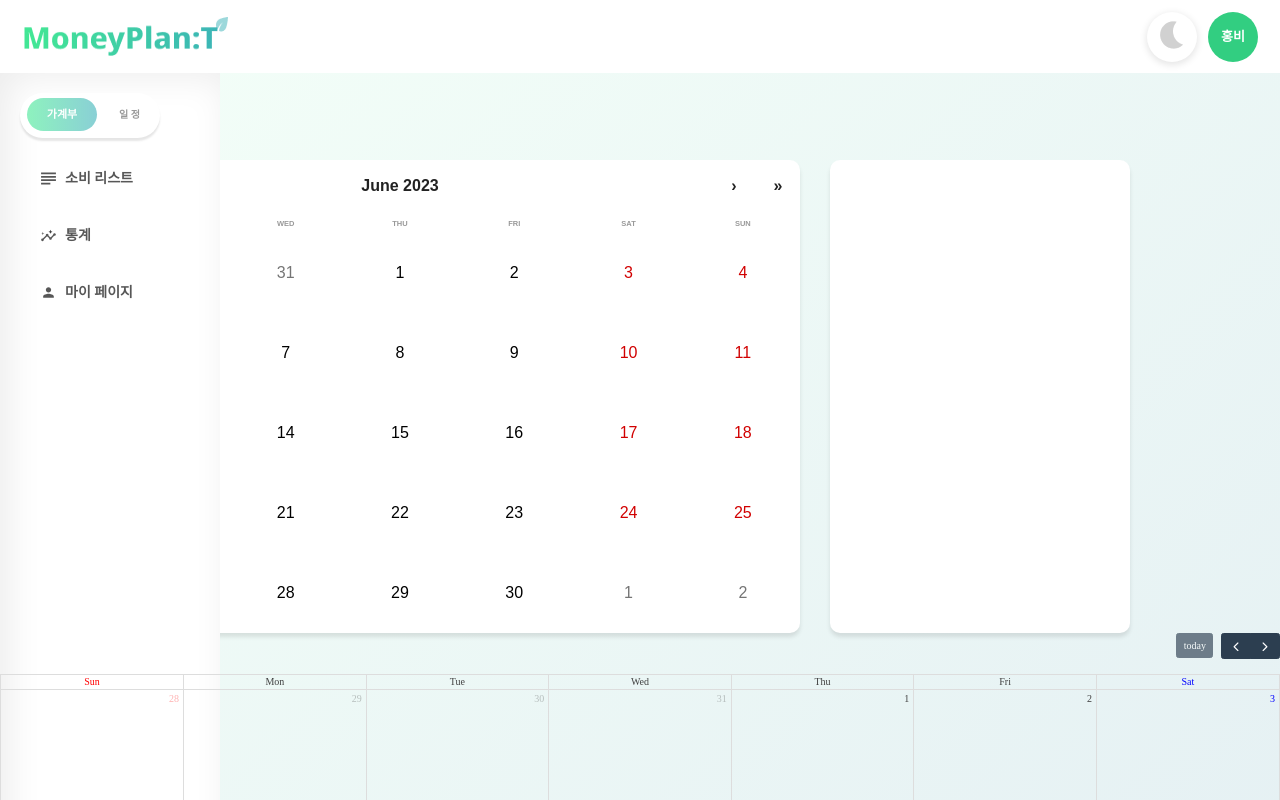
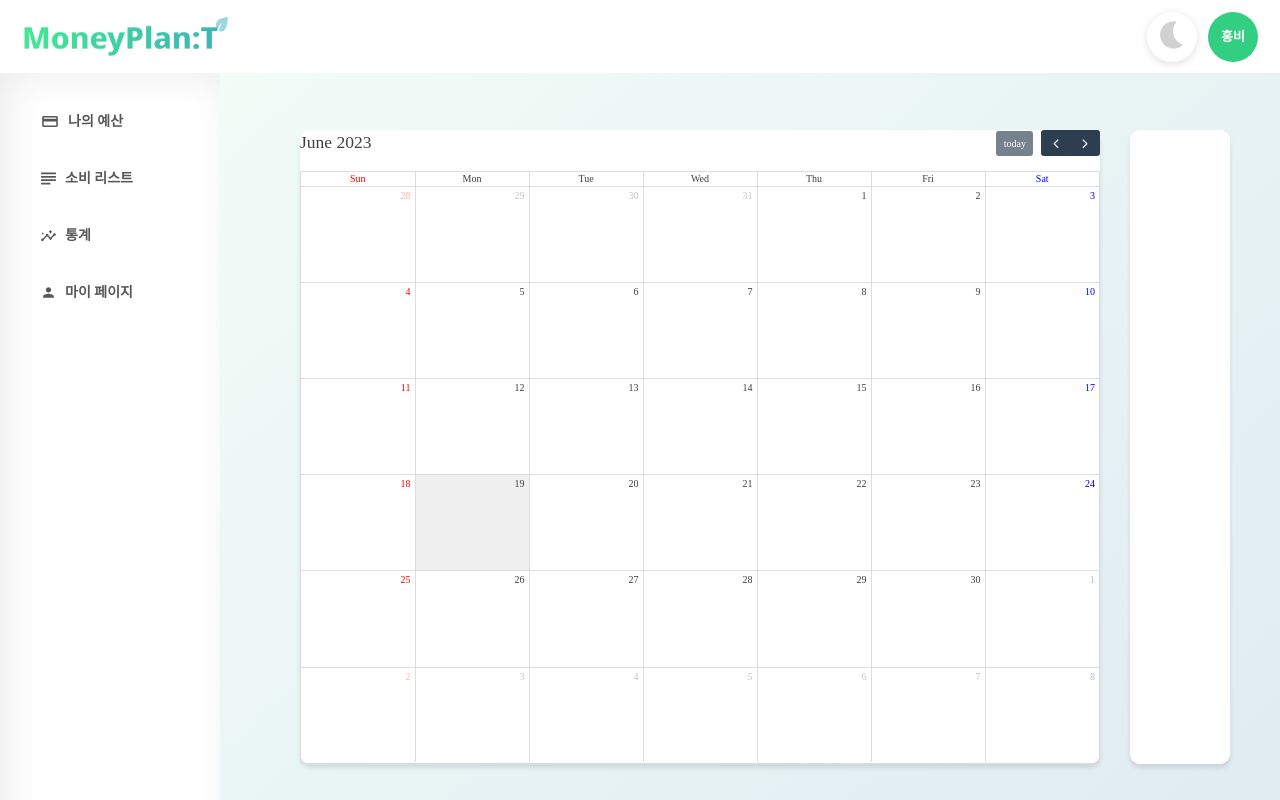
Before and after one commit to lamsasa/frontCheck, a React (Create React App) app: page / in a window 1280 px wide. Shown: the top 800 px of the page. Built offline with nearby package versions, Linux system fonts and the light colour scheme.

Commit message:
🎨 홈화면 스타일 수정

```diff
--- a/src/pages/Common/Header.jsx
+++ b/src/pages/Common/Header.jsx
@@ -11,8 +11,10 @@ const Logo = styled.img`
 `
 
 const Container = styled.div`
+    z-index: 1;
     width: 100%;
     height: 73px;
+    position: fixed;
     padding: 0 11px 0 22px;
     background-color: ${( {theme}) => theme.bgColor};
     display: flex;
--- a/src/pages/Common/calendar/MyCalendar.css
+++ b/src/pages/Common/calendar/MyCalendar.css
@@ -1,13 +1,14 @@
-#calendar {
+.fc {
     width: 800px;
     height: auto;
+    margin-top: 80px;
+    margin-left: 250px;
     background-color: #fff;
 
-    border: 0px;
+
     border-radius: 10px;
     box-shadow: 0px 4px 4px rgba(0, 0, 0, 0.1);
 
-    border: none;
 }
 
 /* 일요일 날짜: 빨간색 */
@@ -20,7 +21,23 @@
     color: blue;
 }
 
+.fc-day-today {
+    --fc-today-bg-color: #f0f0f0;
+}
 
-.fc-day-today {
-    --fc-today-bg-color: #DFF6EE;
+table, tr, td, th{
+    border-collapse : collapse;
+
+    border:none;
+   }
+
+.react-calendar {
+
+    border-collapse : collapse;
+
 }
+
+.fc-scrollgrid-section {
+    border: 0px;
+    border-collapse : collapse;
+}
--- a/src/pages/Home.jsx
+++ b/src/pages/Home.jsx
@@ -1,17 +1,21 @@
 import React from "react";
 import styled from "styled-components";
-import Calendar from "react-calendar";
+// import Calendar from "react-calendar";
 import "react-calendar/dist/Calendar.css";
 import "../styles/calendar.css";
 import MyCalendar from './Common/calendar/MyCalendar.jsx';
 import Header from './Common/Header'
 import Navbar from "./Common/Navbar";
 
+
 const CalendarContainer = styled.div`
 display: flex;
 flex-direction: row;
+margin: 50px;
+
 
 .calendar-tab {
+        margin-top: 80px;
         margin-left: 30px;
         width: 300px;
         padding: 10px;
@@ -32,7 +36,6 @@ const HomeContainer = styled.div`
     /* align-items: center; */
     /* justify-content: center; */
     /* vertical-align: center; */
-
 
 
 // 가계부,일정 전환 스위치
@@ -80,7 +83,6 @@ const HomeContainer = styled.div`
 
   border-radius: 60px;
   border: 1px solid linear-gradient(89.63deg, rgba(66, 230, 149, 0.6) 5.56%, rgba(59, 178, 184, 0.6) 96.4%, rgba(59, 178, 184, 0.6) 96.4%);
-
   transition: left 0.3s;
 }
 
@@ -122,42 +124,36 @@ const Home = () => {
   return (
 
     <HomeContainer>
-        <Header/>
+      <Header />
       <Navbar/>
-        <div className="container">
 
-          <div id="container">
+
+      <CalendarContainer>
+
+      {/* <div className="container">
           <div class="toggle-switch">
             <input type="checkbox" id="chkTog2" />
             <label for="chkTog2">
               <span class="toggle-track"></span>
             </label>
           </div>
-          </div>
-
-        </div>
-
-
-        <CalendarContainer>
-          <div className="calendar">
-            <Calendar
-              locale="en" />
-          </div>
-
-          <div className="calendar-tab" >
-
-          </div>
-
-        </CalendarContainer>
+      </div> */}
 
         <div className="App">
           <MyCalendar />
         </div>
 
+        {/* <div className="calendar">
+          <Calendar locale="en" />
+        </div> */}
+
+        <div className="calendar-tab" >
+        </div>
+
+      </CalendarContainer>
+
     </HomeContainer>
-
   );
 };
 
-
 export default Home;
--- a/src/styles/StyledComponent.jsx
+++ b/src/styles/StyledComponent.jsx
@@ -41,7 +41,7 @@ const ClickButton = styled.button`
   width: ${props => props.width || '128px'};
   height: ${props => props.height || '40px'};
 
-  background: linear-gradient(99.99deg, rgba(66, 230, 149, 0.8) 1.31%, rgba(59, 178, 184, 0.8) 98.06%);
+  background: linear-gradient(100deg, rgba(66, 230, 149, 0.7) 3.56%, rgba(59, 178, 184, 0.7) 96.4%);
   box-shadow: 0px 3px 2px rgba(0, 0, 0, 0.1);
   border-radius: 5px;
   border: none;
@@ -50,7 +50,7 @@ const ClickButton = styled.button`
   color: #FFFFFF;
 
   &:hover {
-    background: linear-gradient(99.99deg, rgba(66, 230, 149, 1) 1.31%, rgba(59, 178, 184, 1) 98.06%);
+    background: linear-gradient(100deg, rgba(66, 230, 149, 1) 3.56%, rgba(59, 178, 184, 1) 96.4%);
   }
 `;
 
@@ -87,7 +87,7 @@ const OnButton = styled.span`
   width: ${({ width }) => width || '73px'};
   height: ${({ height }) => height || '40px'};
   transition: 0.2s;
-  background: linear-gradient(135deg, rgba(66, 230, 149, 0.8) 0%, rgba(59, 178, 184, 0.8) 100%);
+  background: linear-gradient(100deg, rgba(66, 230, 149, 0.8) 3.56%, rgba(59, 178, 184, 0.8) 96.4%);
   box-shadow: 0px 3px 2px rgba(0, 0, 0, 0.1);
   border-radius: 100px;
 
@@ -95,7 +95,7 @@ const OnButton = styled.span`
   ${SwitchInput}:checked + ${SwitchLabel} & {
     left: calc(100% - 3px);
     transform: translateX(-100%);
-    background: linear-gradient(135deg, rgba(66, 230, 149, 0.8) 0%, rgba(59, 178, 184, 0.8) 100%);
+    background: linear-gradient(100deg, rgba(66, 230, 149, 0.8) 3.56%, rgba(59, 178, 184, 0.8) 96.4%);
     box-shadow: 0px 3px 2px rgba(0, 0, 0, 0.1);
   }
 `;
```
Lines whose indentation alone changed are shown as unchanged.
